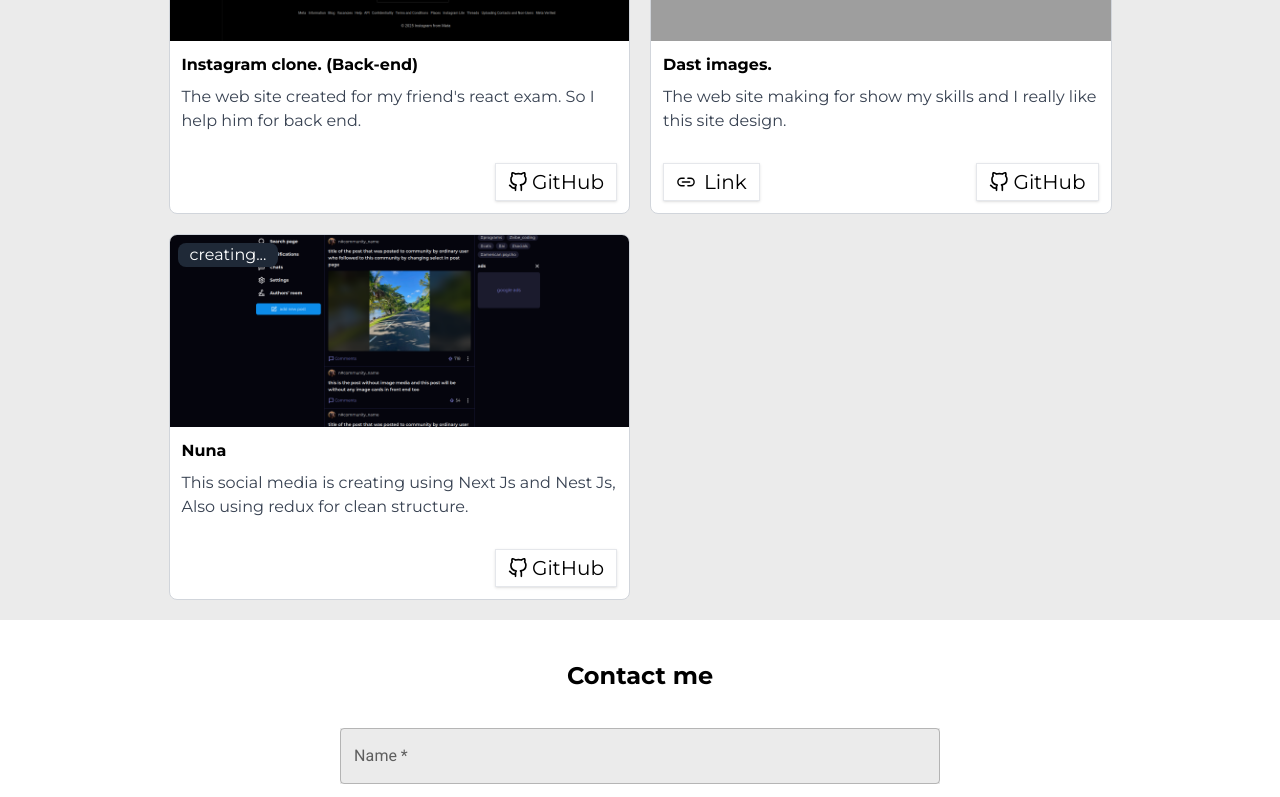
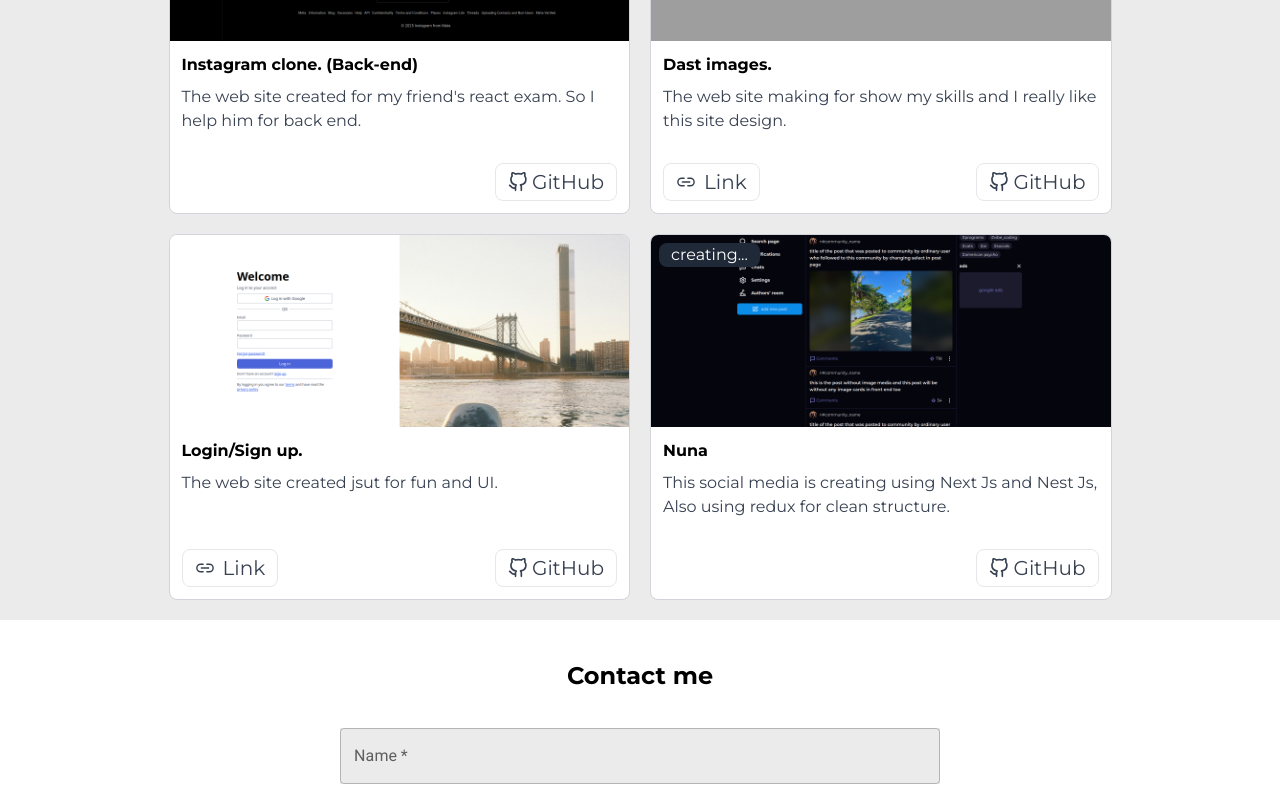
Before and after one commit to Muhammadali-fr/Portfolio, a React (Vite) app: page / in a window 1280 px wide. Shown: the part 2211-3008 px from the top of the page. Built offline with nearby package versions, Linux system fonts and the light colour scheme; grey boxes are pictures that could not be loaded.

Commit message:
add new image and change style

```diff
--- a/src/Data.js
+++ b/src/Data.js
@@ -4,6 +4,7 @@ import carScreamImage from "./assets/car-scream.png";
 import igImage from "./assets/ig_clone.png";
 import dastImage from "./assets/dast.png";
 import nunaImage from "./assets/nuna.png";
+import roundImage from "./assets/round.png";
 
 export const myWork = [
   {
@@ -38,6 +39,15 @@ export const myWork = [
       "The web site making for show my skills and I really like this site design.",
     netlifyLink: "https://dast-pictures.netlify.app/",
     gitHubLink: "https://github.com/Muhammadali-fr/dast_client",
+    creating: false,
+  },
+  {
+    name: "Login/Sign up.",
+    image: roundImage,
+    description:
+      "The web site created jsut for fun and UI.",
+    netlifyLink: "https://sign-up-login-psi.vercel.app/",
+    gitHubLink: "https://github.com/Muhammadali-fr/sign-up-login-",
     creating: false,
   },
   {
--- a/src/components/MyWorks.jsx
+++ b/src/components/MyWorks.jsx
@@ -31,7 +31,7 @@ function MyWorks() {
                                     {e.netlifyLink ? (<a
                                         href={e.netlifyLink}
                                     >
-                                        <button className="shadow hover:bg-gray-300 py-1 px-3 border flex items-center text-sm md:text-xl gap-2">
+                                        <button className="hover:bg-gray-200 py-1 px-3 border border-gray-200 rounded-lg text-gray-700 flex items-center text-sm md:text-xl gap-2">
                                             <IoLinkOutline /> Link
                                         </button>
                                     </a>) : (<p></p>)}
@@ -40,7 +40,7 @@ function MyWorks() {
                                         rel="noopener noreferrer"
                                         href={e.gitHubLink}
                                     >
-                                        <button className="shadow hover:bg-gray-300 py-1 px-3 border flex items-center text-sm md:text-xl gap-1">
+                                        <button className="hover:bg-gray-200 text-gray-700 py-1 px-3 border border-gray-200 rounded-lg flex items-center text-sm md:text-xl gap-1">
                                             <FiGithub /> GitHub
                                         </button>
                                     </a>
```
Also changed, not shown: src/assets/round.png (added).
